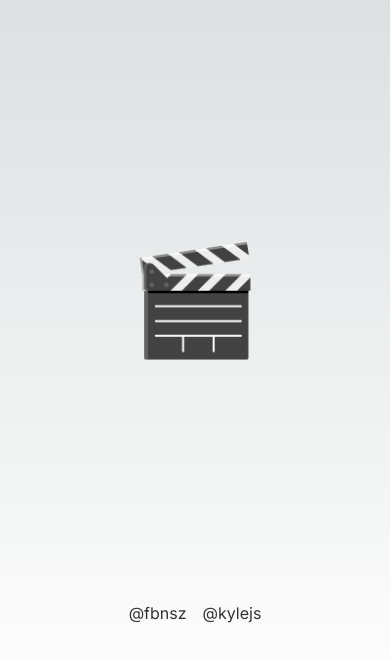
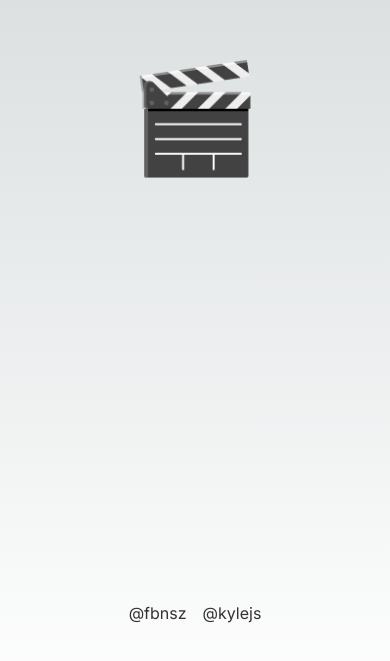
Before and after one commit to ky1ejs/cut, a Next.js app in the folder web/: page / in a window 390 px wide. Shown: the part 123-784 px from the top of the page. Built offline with nearby package versions, Linux system fonts and the light colour scheme.

Commit message:
CSS tweaks

```diff
--- a/web/app/globals.css
+++ b/web/app/globals.css
@@ -16,8 +16,11 @@
   }
 }
 
-body {
+main {
   color: rgb(var(--foreground-rgb));
+}
+
+.background {
   background: linear-gradient(
       to bottom,
       transparent,
--- a/web/app/page.tsx
+++ b/web/app/page.tsx
@@ -1,11 +1,12 @@
 export default function Home() {
   return (
     <main>
-      <div className="flex h-screen w-full">
-        <div className="m-auto text-[80pt]">🎬</div>
+      <div className="background absolute -z-10 top-0 bottom-0 right-0 left-0"/>
+      <div className="flex sm:absolute sm:top-0 sm:bottom-0 sm:right-0 sm:left-0 my-40">
+        <div className="m-auto text-[80pt] h-max">🎬</div>
       </div>
       <div className="fixed bottom-24 w-full">
-        <div className="flex justify-center gap-4">
+        <div className=" flex justify-center gap-4">
           <a href="https://www.threads.net/@fbnsz">@fbnsz</a>
           <a href="https://www.threads.net/@_kylejs_">@kylejs</a>
         </div>
```
